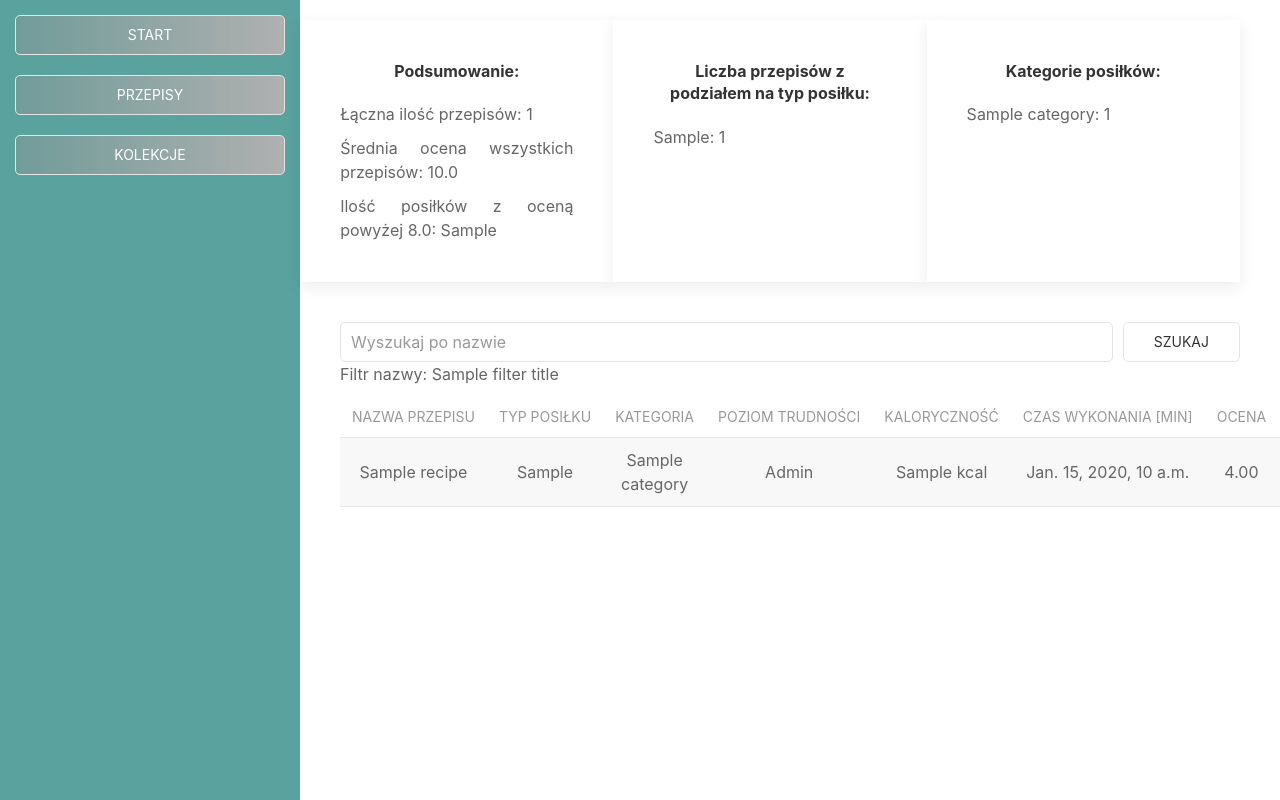
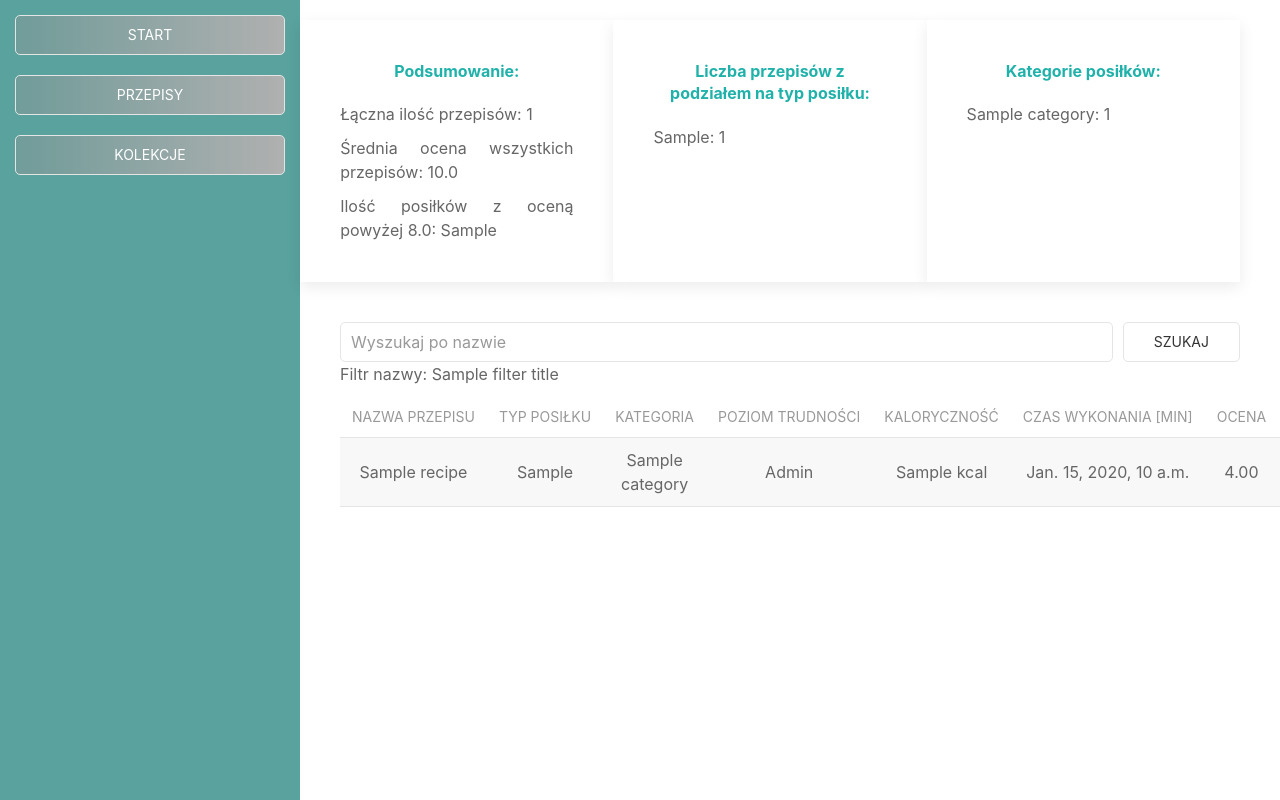
Before and after one commit to Domikaf456/culinary_recipes, a Django app: template recipe/templates/recipe/all_recipes.html in a window 1280 px wide; the page is wider, and only the part inside the window is pictured. Run offline with Django 5.2, Linux system fonts and the light colour scheme; the template is opened without the code that fills it: most values are stand-ins (such as "Sample title", 1, 10 or a date in 2020).

```diff
--- a/recipe/templates/recipe/all_recipes.html
+++ b/recipe/templates/recipe/all_recipes.html
@@ -7,7 +7,7 @@
 {% block page_content %}
     <div class="uk-grid uk-child-width-1-3 uk-flex-center uk-margin-top uk-margin" >
         <div class="uk-card uk-card-default uk-card-body uk-text-center" >
-            <h5 class="uk-list uk-text-bold">Podsumowanie:</h5>
+            <h5 class="uk-list uk-text-bold" style="color: lightseagreen">Podsumowanie:</h5>
             <ul class="uk-list" style="text-align: justify">
                 <li>Łączna ilość przepisów: {{ aggregate_data.id__count }}</li>
                 <li>Średnia ocena wszystkich przepisów: {{ aggregate_data.statistics__recipe_rate__avg|floatformat:1 }}</li>
@@ -15,7 +15,7 @@
             </ul>
         </div>
         <div class="uk-card uk-card-default uk-card-body uk-text-center">
-            <h5 class="uk-text-bold">Liczba przepisów z podziałem na typ posiłku:</h5>
+            <h5 class="uk-text-bold" style="color: lightseagreen">Liczba przepisów z podziałem na typ posiłku:</h5>
             <ul class="uk-list" style="text-align: justify">
             {% for type_count in meal_type %}
                 <li>{{ type_count.type_of_meal }}: {{ type_count.meal_count }}</li>
@@ -23,7 +23,7 @@
             </ul>
         </div>
         <div class="uk-card uk-card-default uk-card-body uk-text-center">
-            <h5 class="uk-text-bold">Kategorie posiłków:</h5>
+            <h5 class="uk-text-bold" style="color: lightseagreen">Kategorie posiłków:</h5>
             <ul class="uk-list" style="text-align: justify">
                 {% for category in category_counts %}
                     <li>{{ category.category }}: {{ category.category_count }}</li>
```
